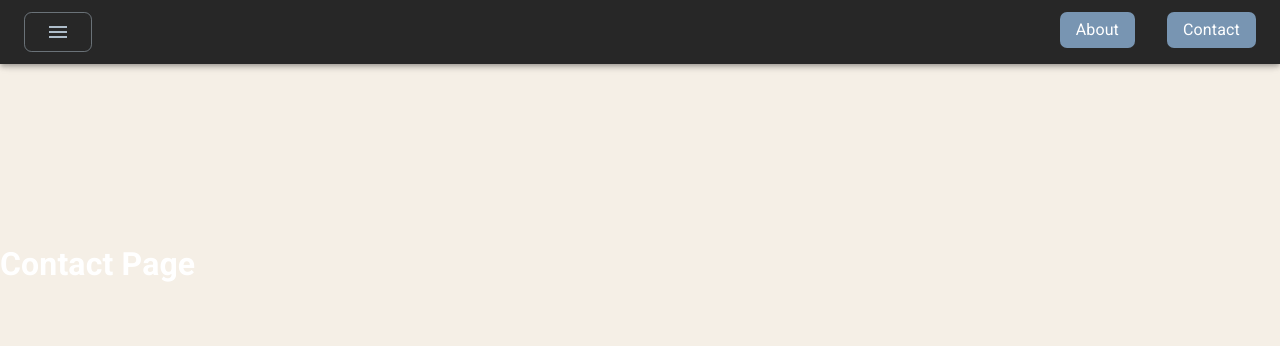
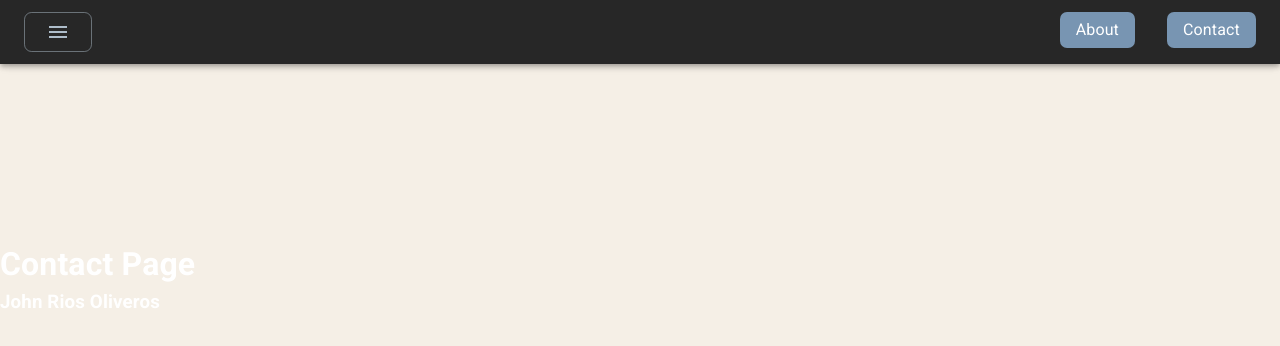
Before and after one commit to JF-91/nextJS-personalPage, a Next.js app: page /contact in a window 1280 px wide. Shown: the top 346 px of the page. Built offline with nearby package versions, Linux system fonts and the light colour scheme.

Commit message:
test-vercel get

```diff
--- a/pages/contact/index.tsx
+++ b/pages/contact/index.tsx
@@ -9,6 +9,7 @@ const ContactPage = () => {
         <meta name='description' content='contact'/>
       </Head>
       <h1>Contact Page</h1>
+      <h3>John Rios Oliveros</h3>
     </>
   )
 }
```
